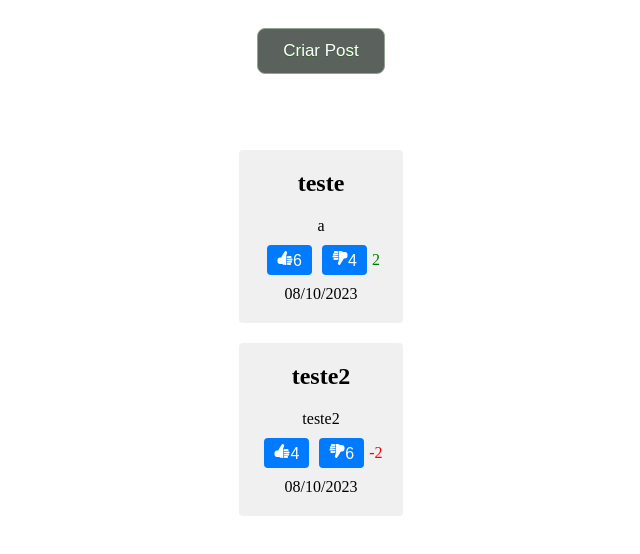
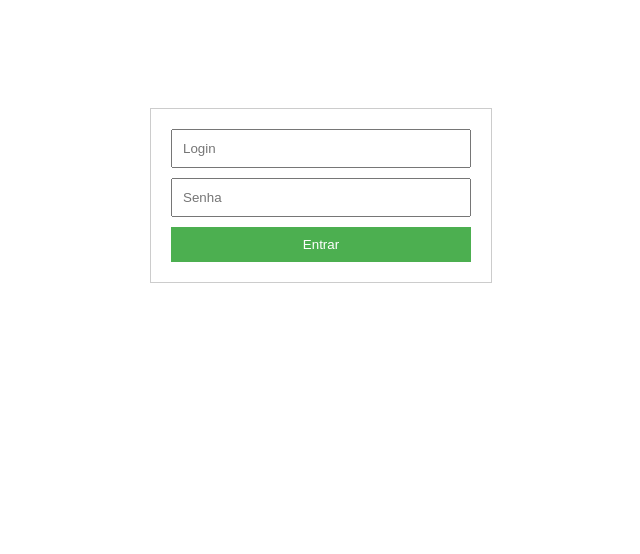
Before and after one commit to tpessoa10/Vote, a React (Vite) app: page / in a window 1280 px wide. Shown: the top 554 px of the page, without its empty margins (319-959 px from the left). Built offline with nearby package versions, Linux system fonts and the light colour scheme; data requests are answered from the project's data file.

Commit message:
Alterando Rotas

```diff
--- a/db.json
+++ b/db.json
@@ -1,22 +1,5 @@
 {
   "topicos": [
-    {
-      "id": "c370c2f6-dda2-4794-be98-e9120c958cb2",
-      "titulo": "teste",
-      "conteudo": "a",
-      "data": "08/10/2023",
-      "likes": 6,
-      "dislikes": 4,
-      "saldo": 2
-    },
-    {
-      "id": "b91198c0-a725-44b7-939e-8c75aabe5a8f",
-      "titulo": "teste2",
-      "conteudo": "teste2",
-      "data": "08/10/2023",
-      "likes": 4,
-      "dislikes": 6,
-      "saldo": -2
-    }
+
   ]
 }
--- a/src/App.tsx
+++ b/src/App.tsx
@@ -2,6 +2,7 @@
 import './App.css'
 import Layout from './Layout/Layout'
 import Formulario from './components/Formulario'
+import Login from './pages/Login'
 import Topicos from './pages/Topicos'
 import { BrowserRouter as Router, Route, Routes } from 'react-router-dom'
 
@@ -13,7 +14,8 @@ function App() {
       <Router>
         <Routes>
           <Route path='/' element={<Layout/>}>
-            <Route index element={<Topicos/>}/>
+            <Route index element={<Login/>}/>
+            <Route path='/topicos' element={<Topicos/>}/>
             <Route path='/form' element={<Formulario/>}/>
           </Route>
         </Routes>
--- a/src/components/Formulario/index.tsx
+++ b/src/components/Formulario/index.tsx
@@ -86,7 +86,7 @@ export default function Formulario(){
             console.log(error)
         })
         dispatch({type:'resetForm'})
-        navigate(-1)
+        navigate("/topicos")
     }
 
     return(
--- /dev/null
+++ b/src/pages/Login/Login.module.css
@@ -0,0 +1,37 @@
+.container {
+    width: 300px;
+    margin: 0 auto;
+    margin-top: 100px;
+    border: 1px solid #ccc;
+    padding: 20px;
+    text-align: center;
+  }
+
+  .inputLogin,
+  .inputSenha {
+    width: 100%;
+    padding: 10px;
+    margin-bottom: 10px;
+    box-sizing: border-box;
+  }
+
+  .button {
+    width: 100%;
+    padding: 10px;
+    background-color: #4CAF50;
+    color: white;
+    border: none;
+    cursor: pointer;
+  }
+
+  .button:hover {
+    background-color: #45a049;
+  }
+
+  .button:focus {
+    outline: none;
+  }
+
+  .button:active {
+    background-color: #3e8e41;
+  }
--- /dev/null
+++ b/src/pages/Login/index.tsx
@@ -0,0 +1,17 @@
+import { Link } from "react-router-dom";
+import styles from './Login.module.css';
+
+export default function Login(){
+    return (
+    <div className={styles.container}>
+        <form>
+            <input type="text" name="login" placeholder="Login" required className={styles.inputLogin} /><br />
+            <input type="password" name="senha" placeholder="Senha" required className={styles.inputSenha} /><br />
+            <Link to="/topicos">
+                <input type="submit" value="Entrar" className={styles.button} />
+            </Link>
+        </form>
+    </div>
+      );
+
+}
```
